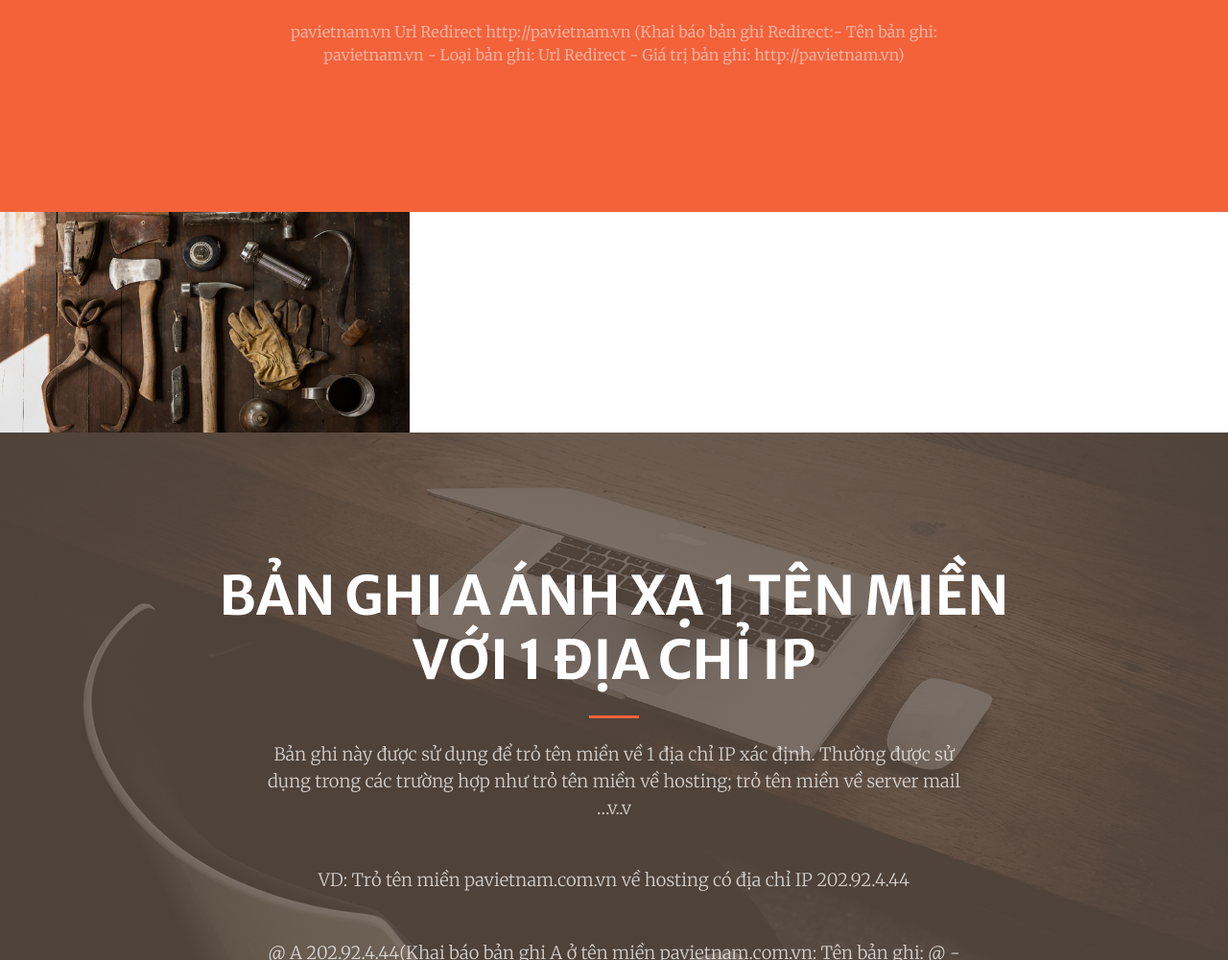
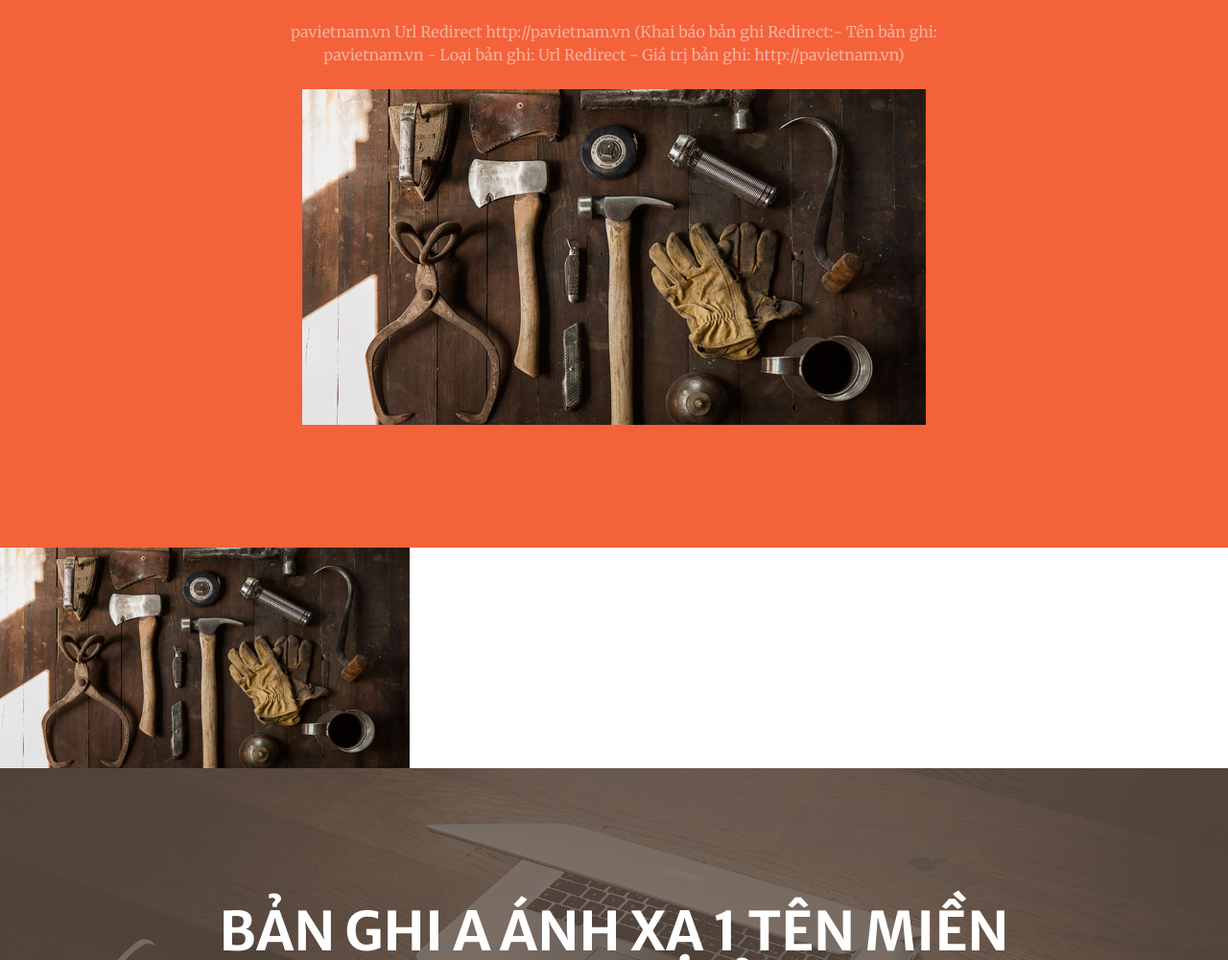
Before and after one commit to dangphampa/linux, a website with bundled scripts: page index.html in a window 1280 px wide. Shown: the part 1308-2309 px from the top of the page at 96% size. Built offline with nearby package versions, Linux system fonts and the light colour scheme.

Commit message:
Update index.html

```diff
--- a/index.html
+++ b/index.html
@@ -128,7 +128,9 @@
           <p class="text-white-50 mb-4">VD: Trỏ bản ghi URL Redirect cho tên miền pavietnam.com.vn về trang https://pavietnam.vn. Khi gõ pavietnam.com.vn sẽ vào trang https://pavietnam.vn</p>
           <p class="text-white-50 mb-4">@ Url Redirect pavietnam.vn (Khai báo bản ghi Redirect:- Tên bản ghi: @ - Loại bản ghi: Url Redirect - Giá trị bản ghi: pavietnam.vn)</p>
           <p class="text-white-50 mb-4">pavietnam.vn Url Redirect http://pavietnam.vn (Khai báo bản ghi Redirect:- Tên bản ghi: pavietnam.vn - Loại bản ghi: Url Redirect - Giá trị bản ghi: http://pavietnam.vn)</p>
-        </div>
+          <a class="portfolio-box" href="img/portfolio/fullsize/6.jpg">
+          <img class="img-fluid" src="img/portfolio/thumbnails/6.jpg" alt="">
+       </div>
       </div>
     </div>
   </section>
```
